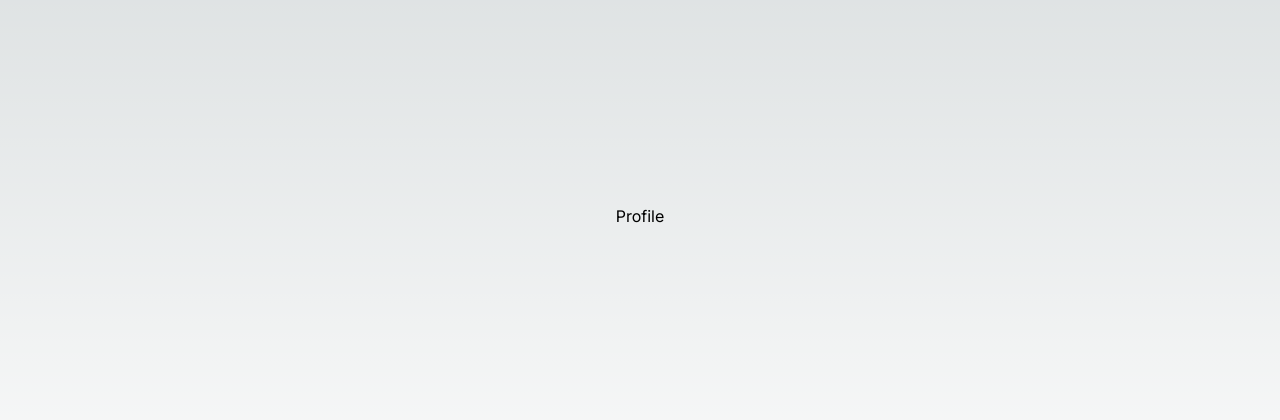
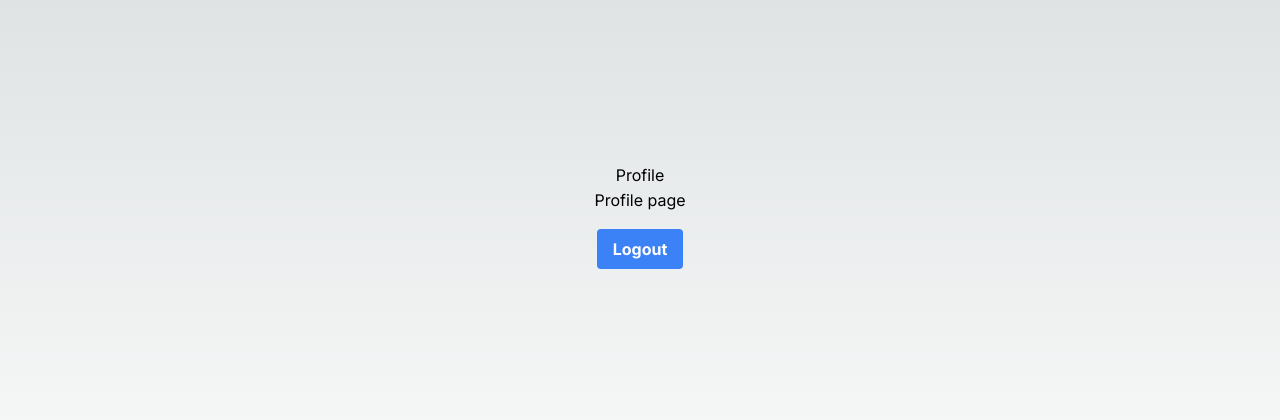
Before and after one commit to cr8product/warmup, a Next.js app: page /profile in a window 1280 px wide. Shown: the part 184-604 px from the top of the page. Built offline with nearby package versions, Linux system fonts and the light colour scheme.

Commit message:
logout implementation

```diff
--- /dev/null
+++ b/src/app/api/users/logout/route.ts
@@ -0,0 +1,12 @@
+import { NextResponse } from "next/server";
+
+export async function GET() {
+    try {
+        const response = NextResponse.json({message: "Logout successful", success:true})
+        response.cookies.set("token", "", {httpOnly: true, expires: new Date(0)})
+        return response
+    } catch (error) {
+        return NextResponse.json({error: error.message}, {status: 500})
+
+    }
+}
--- a/src/app/profile/page.tsx
+++ b/src/app/profile/page.tsx
@@ -1,9 +1,16 @@
-export default function() {
+import axios from "axios"
+import { useRouter } from "next/navigation"
+
+
+export default function Profile() {
+
     return (
         <div className="flex flex-col items-center justify-center min-h-screen py-2">
             <h1>Profile</h1>
             <hr />
-            <p></p>
+            <p>Profile page</p>
+            <hr />
+            <button className="bg-blue-500 mt-4 hover:bg-blue-700 text-white font-bold py-2 px-4 rounded">Logout</button>
         </div>
     )
 }
```
